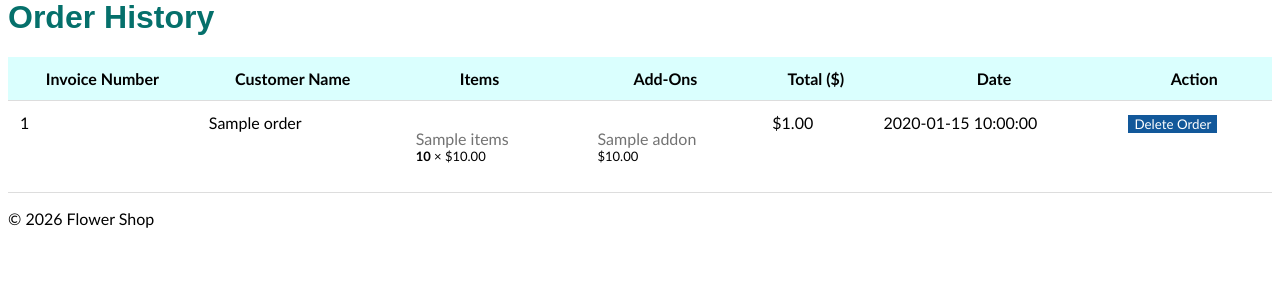
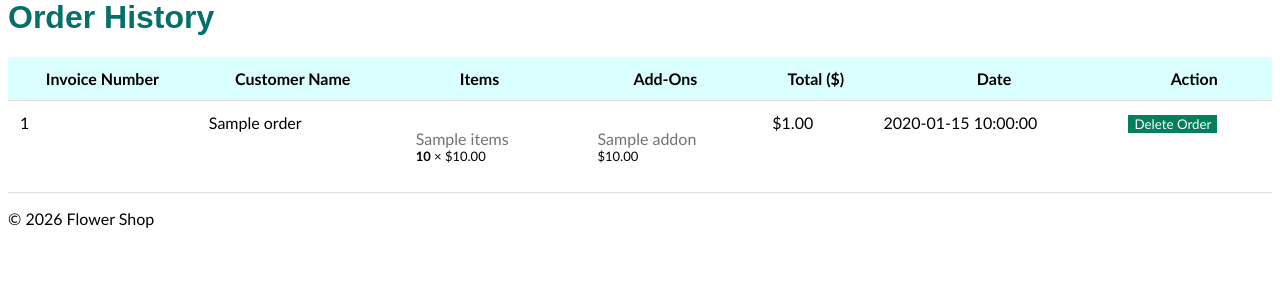
Before and after one commit to aivankhirlpastor/CSC2_Flask_Practise, a Python web app: template templates/order_history.html in a window 1280 px wide. Shown: the part 117-420 px from the top of the page. Run offline with Jinja, Linux system fonts and the light colour scheme; the template is opened without the code that fills it: most values are stand-ins (such as "Sample title", 1, 10 or a date in 2020).

Commit message:
Changed Colour

```diff
--- a/static/css/style.css
+++ b/static/css/style.css
@@ -6,7 +6,7 @@
 /* button styling */
 button {
     border: none;
-    background-color: #12589a;
+    background-color: #047f5c;
     color: #FFFFFF;
 }
 
@@ -40,7 +40,7 @@ fieldset {
 }
 
 fieldset :is(select, input, button) {
-    border: 2px solid #00203e;
+    border: 2px solid #003e2d;
     font-size: 1em;
 }
 
```
